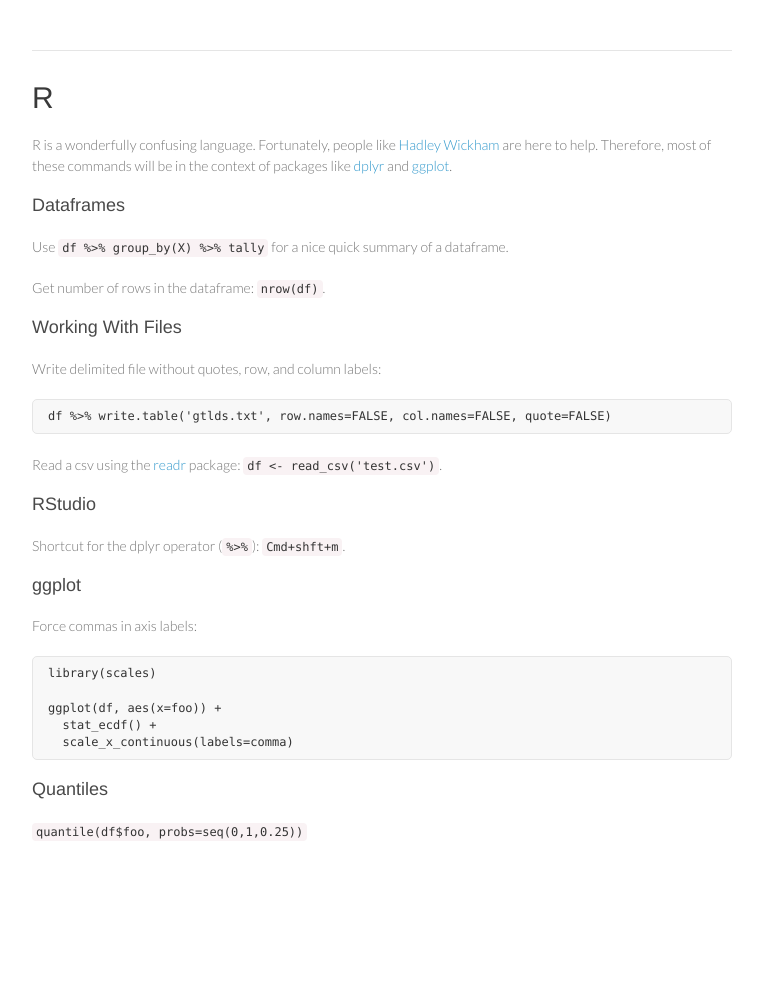
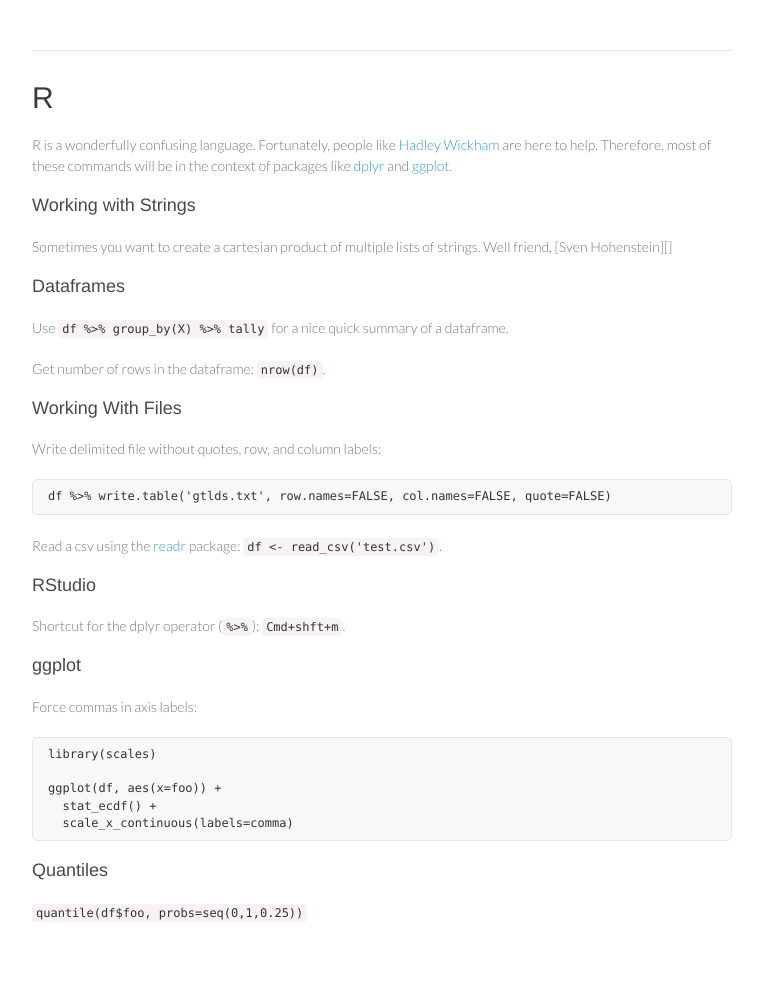
Before and after one commit to rjwalls/tips, a Jekyll site: the page built from _posts/1900-01-01-R.md, in a window 1280 px wide. Shown: the whole page, without its empty margins (258-1021 px from the left). Built offline with Jekyll 4.4.1, drawn with Linux system fonts in a browser that asks for light colours; Markdown is read by kramdown in place of the engine named in the settings; before the commit the page ends 911 px from its top, so only the background shows below that.

Commit message:
Update 1900-01-01-R.md

```diff
--- a/_posts/1900-01-01-R.md
+++ b/_posts/1900-01-01-R.md
@@ -10,6 +10,12 @@ in the context of packages like [dplyr][dpl] and [ggplot][ggp].
 [hadley]:https://github.com/hadley
 [ggp]:https://github.com/hadley/ggplot2
 [dpl]:https://github.com/hadley/dplyr
+
+
+#### Working with Strings
+
+Sometimes you want to create a cartesian product of multiple lists of strings. Well friend, [Sven Hohenstein][]
+
 
 #### Dataframes
 
```
